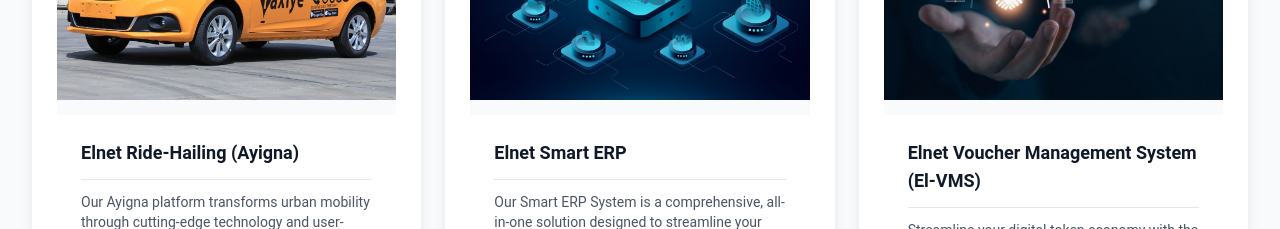
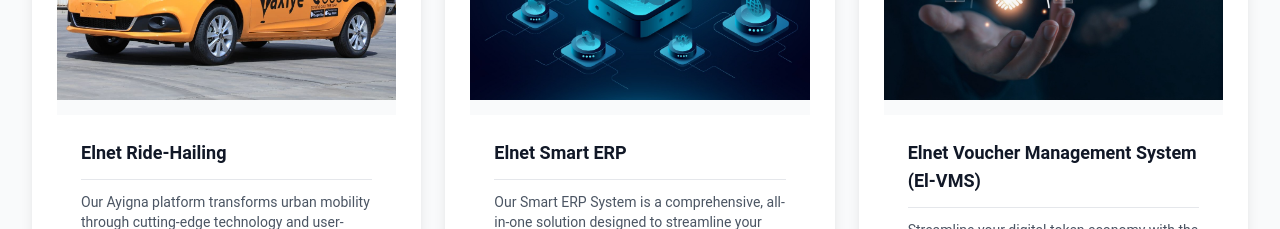
Before and after one commit to Tsi777/elnet-website, a React (Create React App) app: page / in a window 1280 px wide. Shown: the part 3620-3849 px from the top of the page. Built offline with nearby package versions, Linux system fonts and the light colour scheme; no server answers.

Commit message:
final fix  commit

```diff
--- a/src/data/products.ts
+++ b/src/data/products.ts
@@ -3,7 +3,7 @@
 export const products: Service[] = [
     {
         id: 'elnet-ride',
-        title: 'Elnet Ride-Hailing (Ayigna)',
+        title: 'Elnet Ride-Hailing ',
         description: 'Our Ayigna platform transforms urban mobility through cutting-edge technology and user-friendly experiences, offering intelligent transportation solutions.',
         details:
             'Ayigna optimizes dispatching, driver earnings, and passenger safety with AI-powered routing, multi-wallet payments, and 24/7 support, setting new standards in urban transportation.',
```
